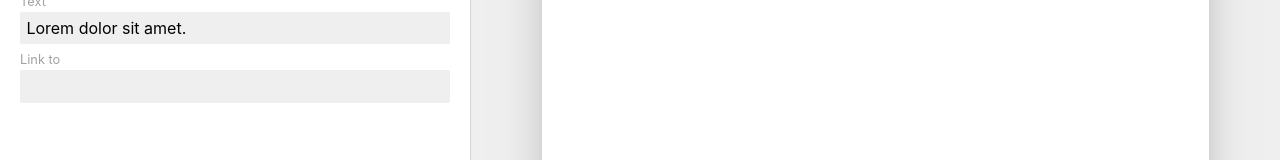
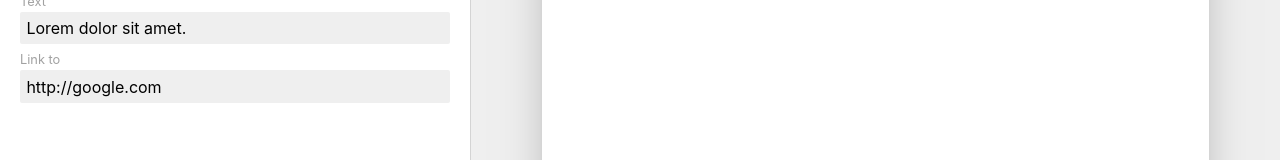
Before and after one commit to shrijo/window-shopper, a Svelte app: page / in a window 1280 px wide. Shown: the part 203-363 px from the top of the page. Built offline with nearby package versions, Linux system fonts and the light colour scheme.

Commit message:
binds link variable to qrcode

```diff
--- a/src/App.svelte
+++ b/src/App.svelte
@@ -4,6 +4,7 @@
 	let title = 'Title';
 	let price = 'Price';
 	let text = 'Lorem dolor sit amet.';
+	let link = 'http://google.com';
 
 </script>
 
@@ -18,7 +19,7 @@
 			<label for="text">Text</label>
 		  <input type="text" id="text" name="text" bind:value={text}>
 			<label for="link">Link to</label>
-		  <input type="text" id="link" name="link">
+		  <input type="text" id="link" name="link" bind:value={link}>
 		</form>
 	</div>
 
@@ -27,7 +28,7 @@
 			<h2>{title}</h2>
 			<h4>{price}</h4>
 			<p>{text}</p>
-			<QrCode value="www.google.com" />
+			<QrCode bind:value={link} />
 		</div>
 	</div>
 </main>
--- a/src/main.js
+++ b/src/main.js
@@ -2,9 +2,7 @@ import App from './App.svelte';
 
 const app = new App({
 	target: document.body,
-	props: {
-		name: 'Window Shopper'
-	}
+	props: {}
 });
 
 export default app;
```
